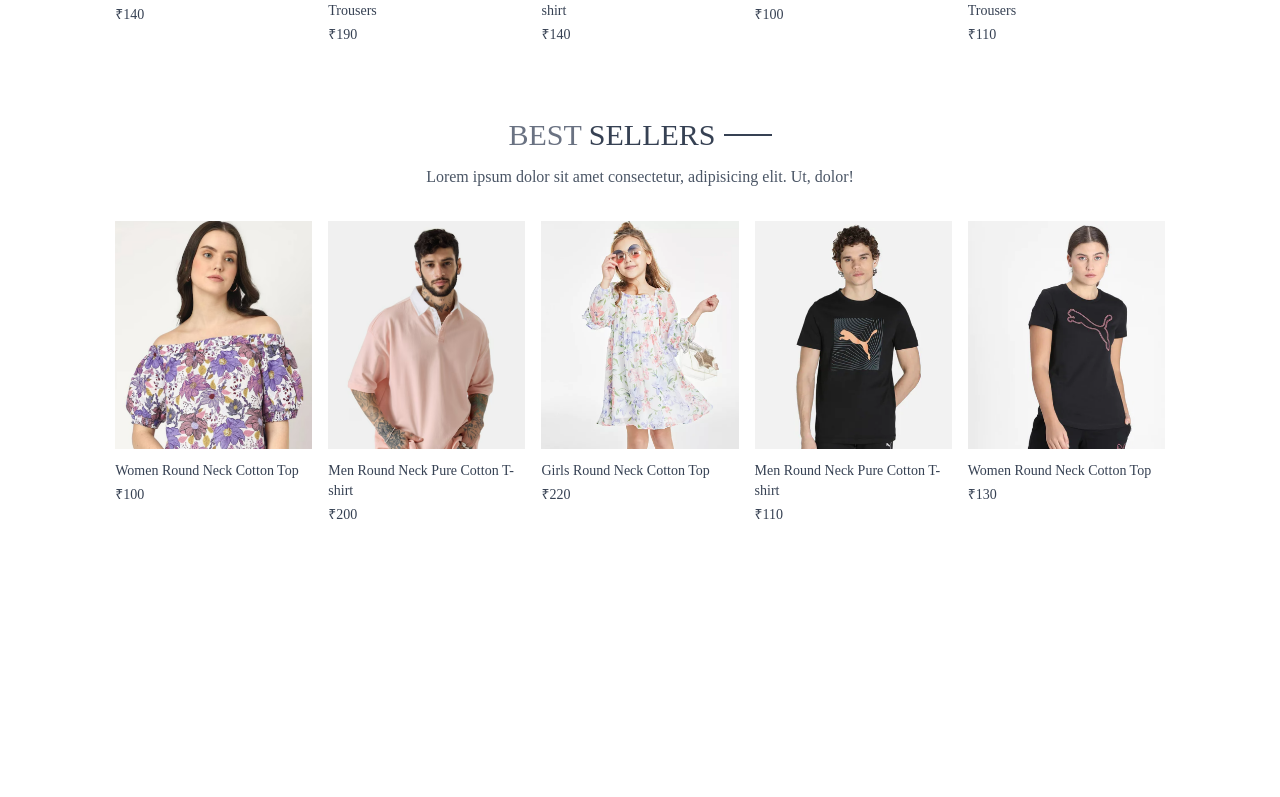
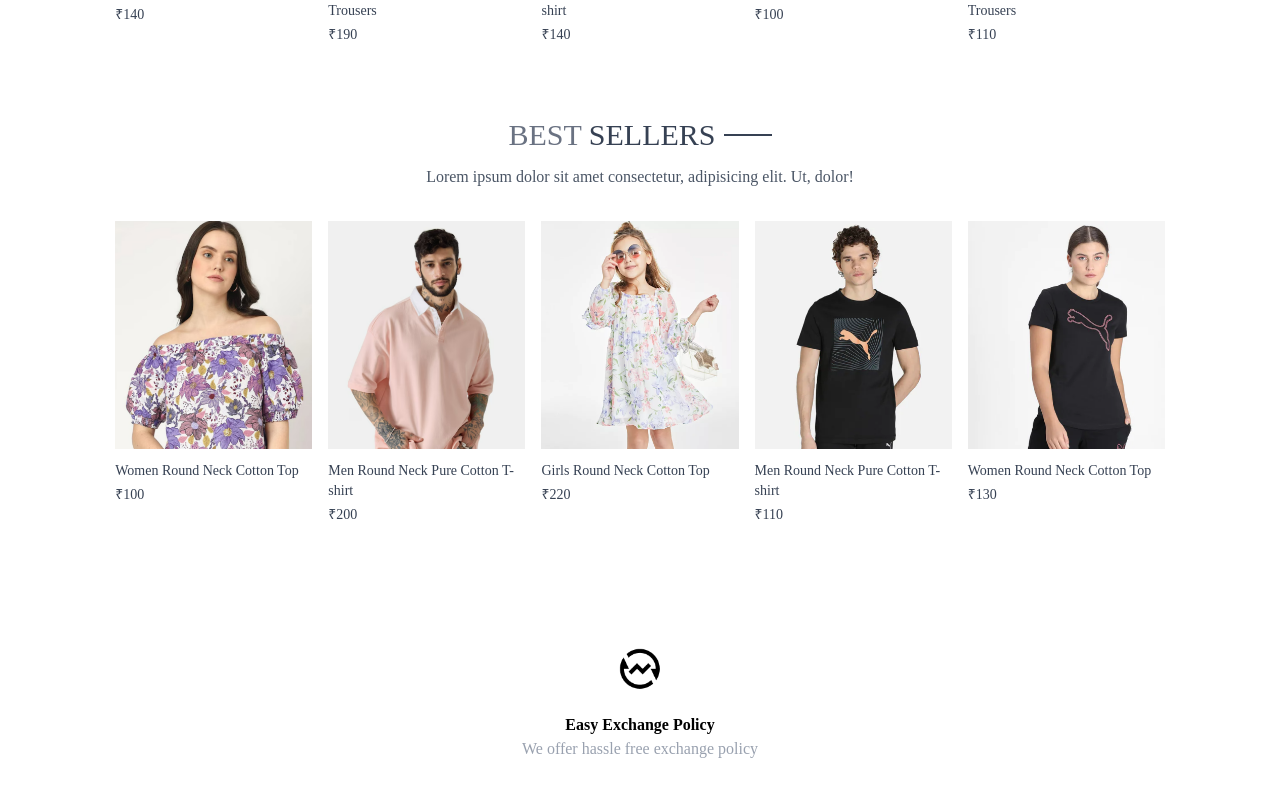
Before and after one commit to heyitsharman/Forever-Store, a React (Vite) app: page / in a window 1280 px wide. Shown: the part 1264-2061 px from the top of the page. Before the commit the page ends 1829 px from the top, so only its background shows below. Built offline with nearby package versions, Linux system fonts and the light colour scheme.

Commit message:
our exchange policy component

```diff
--- /dev/null
+++ b/src/components/OurPolicy.jsx
@@ -0,0 +1,15 @@
+import React from 'react'
+import { assets } from '../assets/assets'
+const OurPolicy = () => {
+  return (
+    <div className='flex flex-col sm:flex-row justify-around gap-12 sm:gap-2 text-center py-20 text-xs sm:text-sm md:text-base text-gray'>
+      <div>
+        <img src={assets.exchange_icon}alt=""  className='w-12 m-auto mb-5' />
+        <p className='font-semibold'>Easy Exchange Policy</p>
+        <p className='text-gray-400'>We offer hassle free exchange policy</p>
+      </div>
+    </div>
+  )
+}
+
+export default OurPolicy
--- a/src/pages/Home.jsx
+++ b/src/pages/Home.jsx
@@ -2,6 +2,7 @@
 import Hero from '../components/Hero'
 import LatestCollection from '../components/LatestCollection'
 import BestSeller from '../components/BestSeller'
+import OurPolicy from '../components/OurPolicy'
 
 const Home = () => {
   return (
@@ -9,6 +10,7 @@
       <Hero></Hero>
       <LatestCollection></LatestCollection>
       <BestSeller></BestSeller>
+      <OurPolicy></OurPolicy>
     </div>
   )
 }
```
